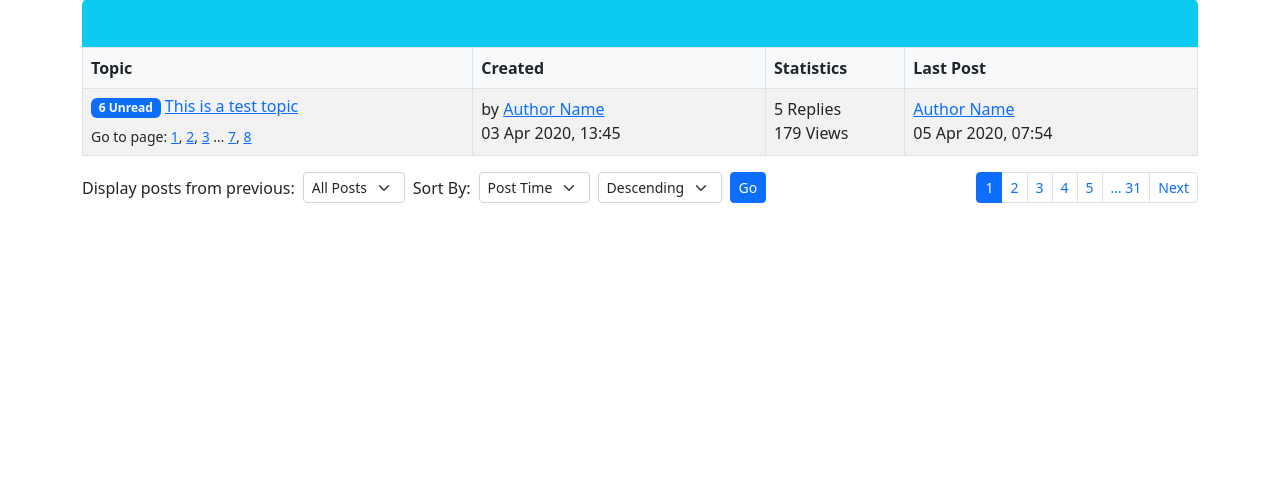
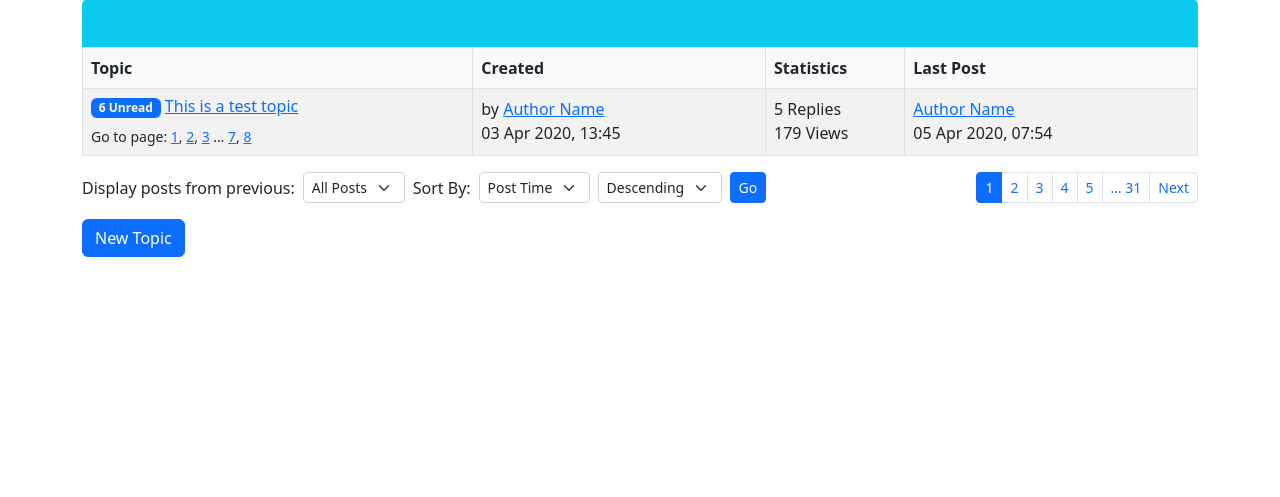
Before and after one commit to colinshin/DjangoForums, a Django app: template app/forum/templates/forum/forum-detail.html in a window 1280 px wide. Shown: the part 129-626 px from the top of the page. Run offline with Django 4.2, Linux system fonts and the light colour scheme; the template is opened without the code that fills it, so the values that code supplies are empty; some libraries are stand-ins or nearby versions.

Commit message:
Added button to create new forum topic

```diff
--- a/app/forum/templates/forum/forum-detail.html
+++ b/app/forum/templates/forum/forum-detail.html
@@ -117,6 +117,7 @@
 		<button type="submit" class="btn btn-sm btn-primary">Go</button>
 	</form>
 </div>
+<a href="#" class="btn btn-primary">New Topic</a>
 {% endblock %}
 
 {% block page_styles %}
```
